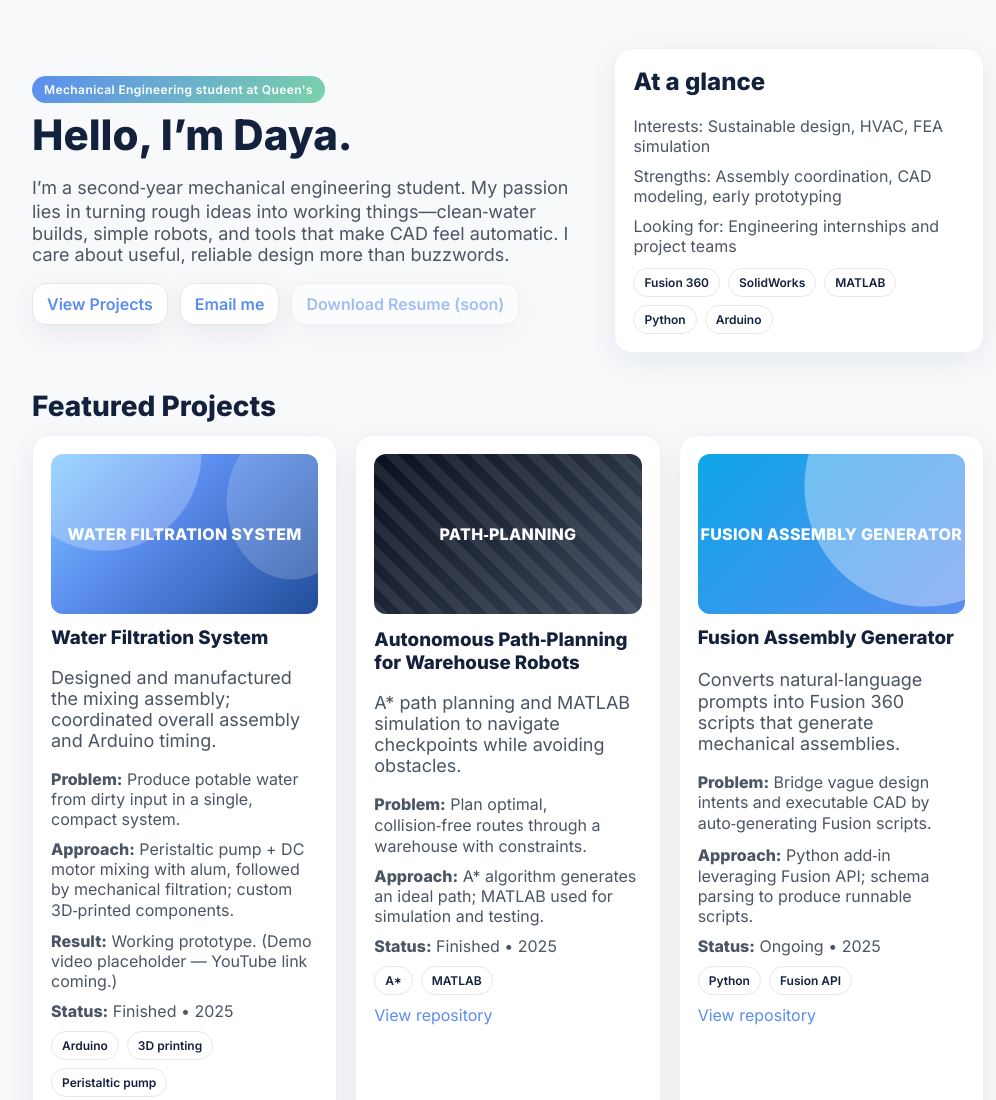
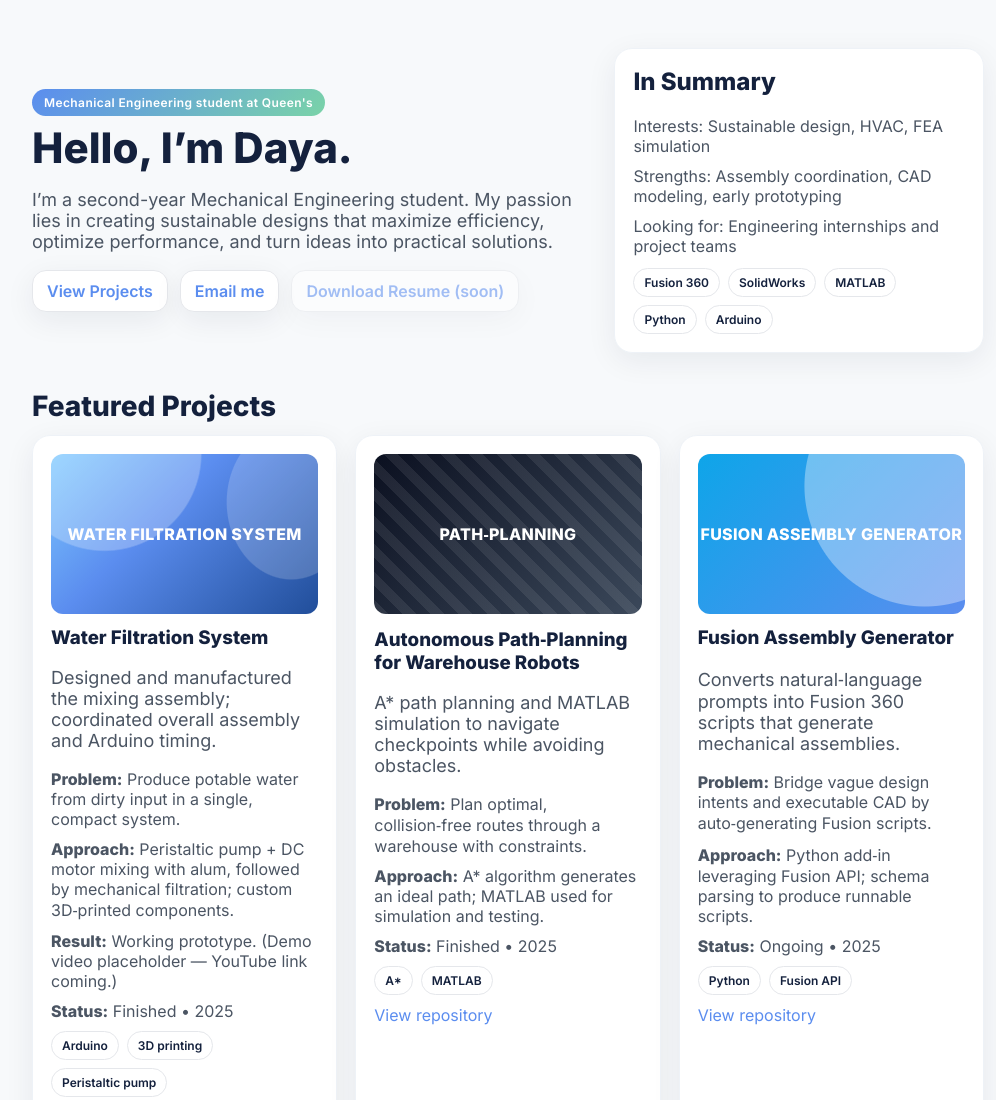
Before and after one commit to days201/days201.github.io, a plain HTML site: page index.html in a window 1280 px wide. Shown: the top 1100 px of the page, without its empty margins (132-1128 px from the left). Drawn offline with Linux system fonts and the light colour scheme.

Commit message:
Update index.html

```diff
--- a/index.html
+++ b/index.html
@@ -80,7 +80,7 @@
           <span class="badge">Mechanical Engineering student at Queen's</span>
           <h1>Hello, I’m Daya.</h1>
           <!-- rewritten to be personal & concise -->
-          <p class="subtitle">I’m a second‑year mechanical engineering student. My passion lies in turning rough ideas into working things—clean‑water builds, simple robots, and tools that make CAD feel automatic. I care about useful, reliable design more than buzzwords.</p>
+          <p class="subtitle">I’m a second-year Mechanical Engineering student. My passion lies in creating sustainable designs that maximize efficiency, optimize performance, and turn ideas into practical solutions.</p>
           <div class="cta">
             <a class="btn" href="#projects" aria-label="View projects">View Projects</a>
             <a class="btn" href="mailto:daya.silverstein@queensu.ca" aria-label="Email Daya">Email me</a>
@@ -90,7 +90,7 @@
         </div>
         <div class="fade fade2">
           <div class="card" aria-label="About me highlights">
-            <h2 style="margin-top:0">At a glance</h2>
+            <h2 style="margin-top:0">In Summary</h2>
             <ul class="clean">
               <li>Interests: Sustainable design, HVAC, FEA simulation</li>
               <li>Strengths: Assembly coordination, CAD modeling, early prototyping</li>
```
